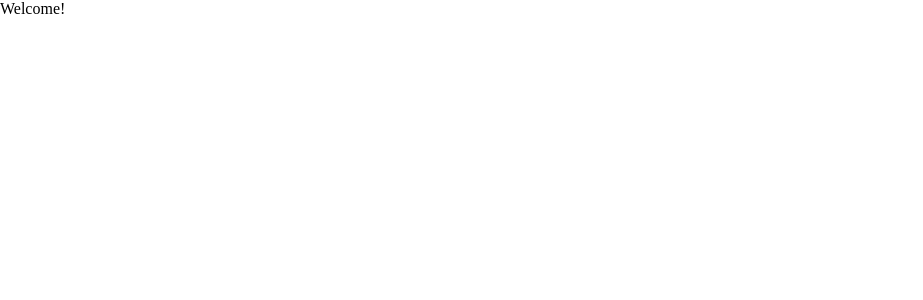
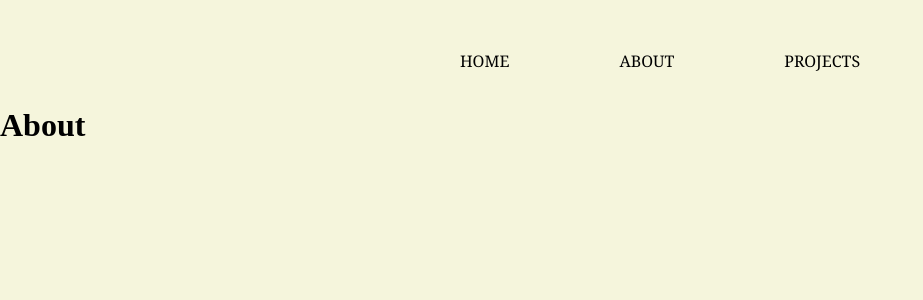
Before and after one commit to gurvir99/movies-API, a React (Create React App) app in the folder movies-api/: page /about in a window 1280 px wide. Shown: the top 300 px of the page, without its empty margins (0-923 px from the left). Built offline with nearby package versions, Linux system fonts and the light colour scheme.

Commit message:
Created NavBar. Added styling to NavBar.

```diff
--- a/movies-api/package.json
+++ b/movies-api/package.json
@@ -6,6 +6,7 @@
     "cra-template": "1.2.0",
     "react": "^19.0.0",
     "react-dom": "^19.0.0",
+    "react-router": "^7.1.2",
     "react-scripts": "5.0.1"
   },
   "scripts": {
--- a/movies-api/src/App.js
+++ b/movies-api/src/App.js
@@ -1,10 +1,22 @@
-import './App.css';
+import "./App.css";
+import Nav from './components/nav';
+import Home from './components/home';
+import About from './components/about';
+import Projects from './components/projects';
+import {BrowserRouter as Router, Routes, Route} from "react-router";
 
 function App() {
   return (
-    <div className="App">
-      Welcome!
-    </div>
+    <Router>
+      <div>
+        <Nav />
+        <Routes>
+          <Route path="/" exact element={<Home />} />
+          <Route path="/about" element={<About />} />
+          <Route path="/projects" element={<Projects />} />
+        </Routes>
+      </div>
+    </Router>
   );
 }
 
--- /dev/null
+++ b/movies-api/src/components/about.js
@@ -0,0 +1,11 @@
+import '../componentsStyles/home.css';
+
+function About() {
+    return (
+      <div className='about'>
+        <h1>About</h1>
+      </div>
+    );
+}
+
+export default About;
--- /dev/null
+++ b/movies-api/src/components/home.js
@@ -0,0 +1,11 @@
+import '../componentsStyles/home.css';
+
+function Home() {
+    return (
+      <div className='home'>
+        <h1>Hello</h1>
+      </div>
+    );
+}
+
+export default Home;
--- /dev/null
+++ b/movies-api/src/components/nav.js
@@ -0,0 +1,29 @@
+import '../componentsStyles/nav.css';
+import {Link} from 'react-router';
+
+function Nav() {
+    return (
+        <div className='menu'>
+            <ul>
+                {/* <li>LOGO</li> */}
+                <li >
+                    <Link className={'link'} exact to={"/"}>
+                        <p className={'navLink'}>HOME</p>
+                    </Link>
+                </li>
+                <li >
+                    <Link className={'link'} to={"/about"}>
+                        <p className={'navLink'}>ABOUT</p>
+                    </Link>
+                </li>
+                <li >
+                    <Link className={'link'} to={"/projects"}>
+                        <p className={'navLink'}>PROJECTS</p>
+                    </Link>
+                </li>
+            </ul>
+        </div>
+    );
+  }
+
+  export default Nav;
--- /dev/null
+++ b/movies-api/src/components/projects.js
@@ -0,0 +1,11 @@
+import '../componentsStyles/home.css';
+
+function Projects() {
+    return (
+      <div className='projects'>
+        <h1>Projects</h1>
+      </div>
+    );
+}
+
+export default Projects;
--- /dev/null
+++ b/movies-api/src/componentsStyles/home.css
@@ -0,0 +1,3 @@
+.home{
+    margin-top: 2%;
+}
--- /dev/null
+++ b/movies-api/src/componentsStyles/nav.css
@@ -0,0 +1,48 @@
+.menu{
+  width: 100%;
+  margin: auto;
+  text-align: center;
+  display: flex;
+  justify-content: center;
+}
+
+ul {
+  list-style-type: none;
+}
+
+li{
+  float: left;
+  padding: 30px 50px;
+}
+
+.link{
+  color: inherit;
+  text-decoration: inherit;
+}
+
+.navLink{
+  text-decoration: underline solid transparent;
+  transition: text-decoration 0.8s ease;
+  color: black;
+  padding: 5px;
+  margin-top: 15px;
+  font-weight:lighter;
+  font-family:Georgia, 'Times New Roman', Times, serif
+}
+.navLink:hover {
+   text-decoration: underline solid Currentcolor;
+   color:teal;
+}
+
+@media only screen and (max-width: 910px) {
+  li{padding: 30px 30px}
+}
+
+@media only screen and (max-width: 730px) {
+  li{padding: 30px 15px}
+}
+
+@media only screen and (max-width: 600px) {
+  li{float: none;}
+  .navLink{padding: 1px;}
+}
--- a/movies-api/src/index.css
+++ b/movies-api/src/index.css
@@ -1,3 +1,4 @@
 *{
   margin: 0;
+  background-color: beige;
 }
```
Also changed, not shown: 1 other file (tests, documents, lock files or other folders).
